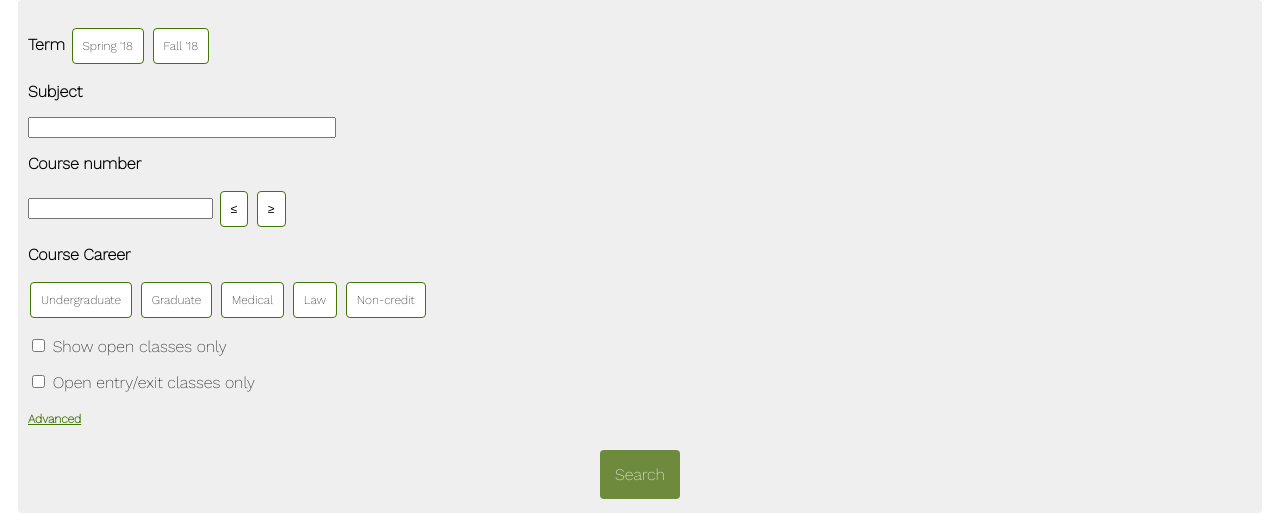
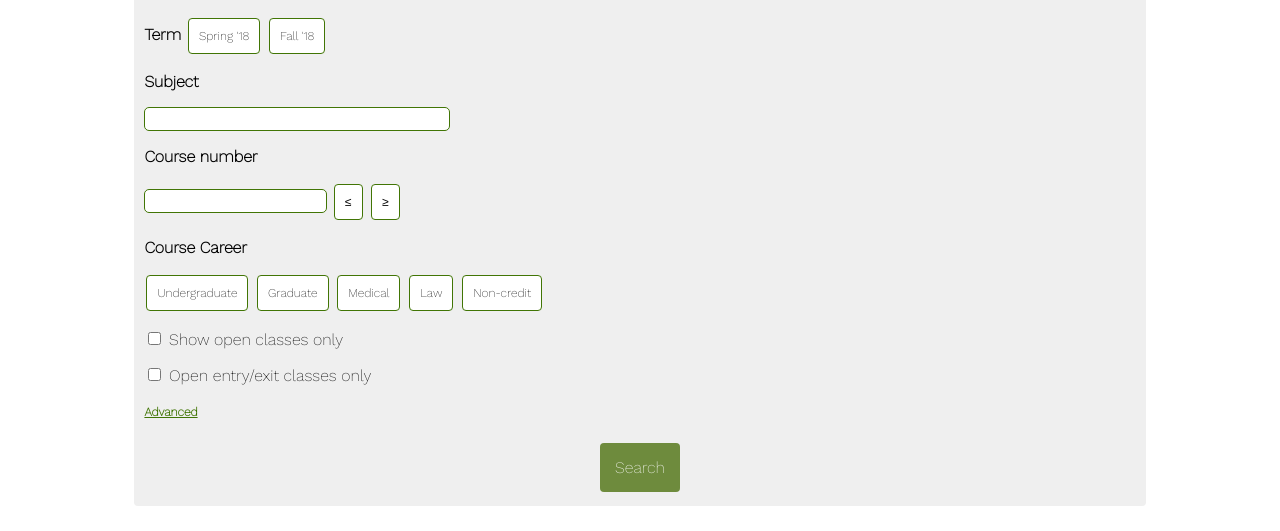
Before and after one commit to the-mikedavis/canelink-redesign, a website: page search.html in a window 1280 px wide. Shown: the part 352-883 px from the top of the page. Drawn offline with nearby package versions, Linux system fonts and the light colour scheme.

Commit message:
Add an internal padding to wrapper, change inputs
Inputs have a larger height, a border radius, and a colored border that
matches the green of the buttons.

```diff
--- a/css/master.css
+++ b/css/master.css
@@ -169,6 +169,14 @@ a:active {
     grid-gap: 0px;
 }
 
+input[type="text"] {
+    border-radius: 5px;
+    border-style: solid;
+    border-width: 1px;
+    border-color: #417505;
+    height: 20px;
+}
+
 
 /* tablet */
 
@@ -176,6 +184,7 @@ a:active {
     .wrapper {
         grid-template-columns: 1fr;
         grid-template-areas: "header nav" "content nav";
+        padding: 0 10%;
     }
     nav ul {
         flex-direction: row;
```
